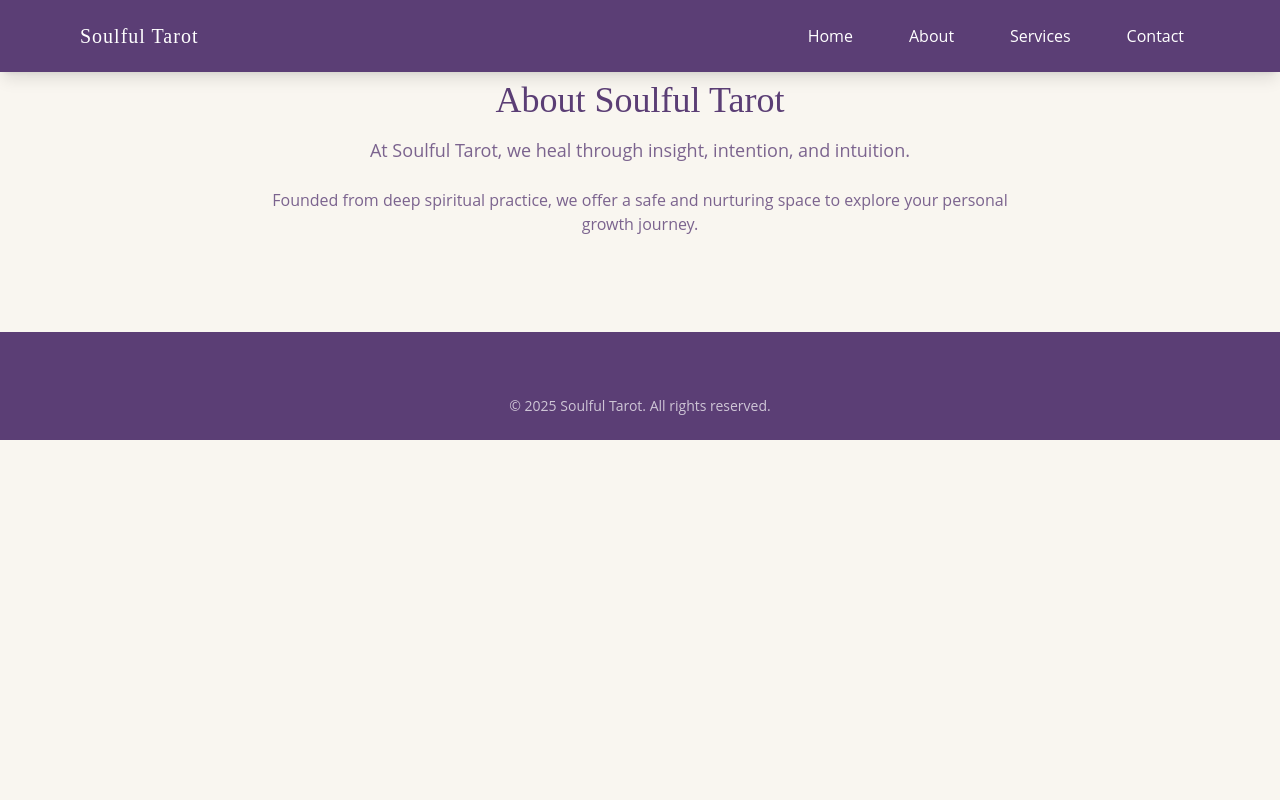
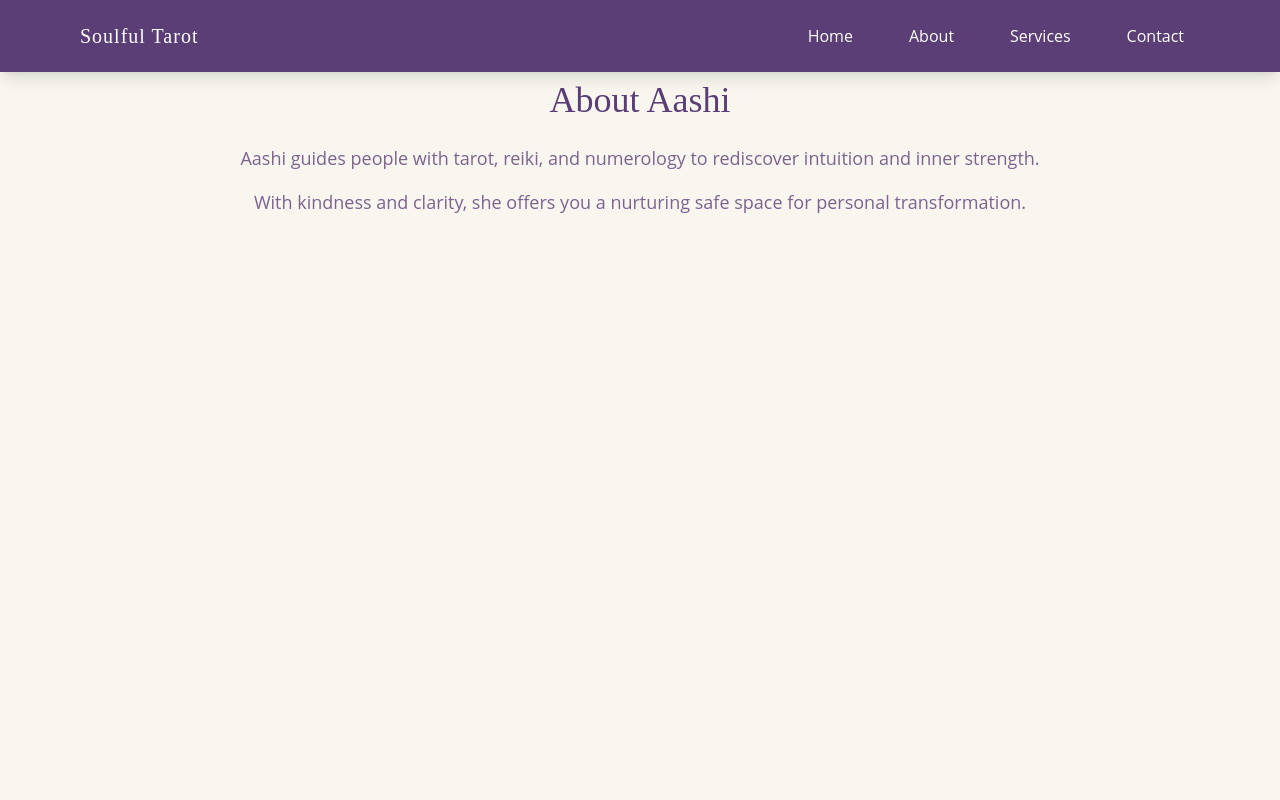
Before and after one commit to spearheadmango15/site1, a Next.js app: page /about in a window 1280 px wide. Shown: the top 800 px of the page. Built offline with nearby package versions, Linux system fonts and the light colour scheme.

Commit message:
Update about.js

```diff
--- a/pages/about.js
+++ b/pages/about.js
@@ -1,22 +1,21 @@
+import Head from 'next/head';
 import Navbar from '../components/Navbar';
 import Footer from '../components/Footer';
-import Head from 'next/head';
+import ScrollFade from '../components/ScrollFade';
 
 export default function About() {
   return (
     <>
-      <Head><title>About – Soulful Tarot</title></Head>
+      <Head><title>About | Soulful Tarot</title></Head>
       <Navbar />
-      <main className="pt-20 bg-mist text-deepPurple px-4 py-12">
-        <div className="max-w-3xl mx-auto text-center">
-          <h1 className="text-3xl sm:text-4xl font-serif mb-4">About Soulful Tarot</h1>
-          <p className="text-base sm:text-lg text-deepPurple/80 mb-6">
-            At Soulful Tarot, we heal through insight, intention, and intuition.
-          </p>
-          <p className="text-sm sm:text-base text-deepPurple/80 leading-relaxed">
-            Founded from deep spiritual practice, we offer a safe and nurturing space to explore your personal growth journey.
-          </p>
-        </div>
+      <main className="bg-mist text-deepPurple px-4 pt-20 pb-24 min-h-screen">
+        <ScrollFade>
+          <div className="max-w-4xl mx-auto text-center">
+            <h1 className="text-4xl font-serif mb-6">About Aashi</h1>
+            <p className="text-lg text-deepPurple/80 mb-4">Aashi guides people with tarot, reiki, and numerology to rediscover intuition and inner strength.</p>
+            <p className="text-lg text-deepPurple/80">With kindness and clarity, she offers you a nurturing safe space for personal transformation.</p>
+          </div>
+        </ScrollFade>
       </main>
       <Footer />
     </>
```
